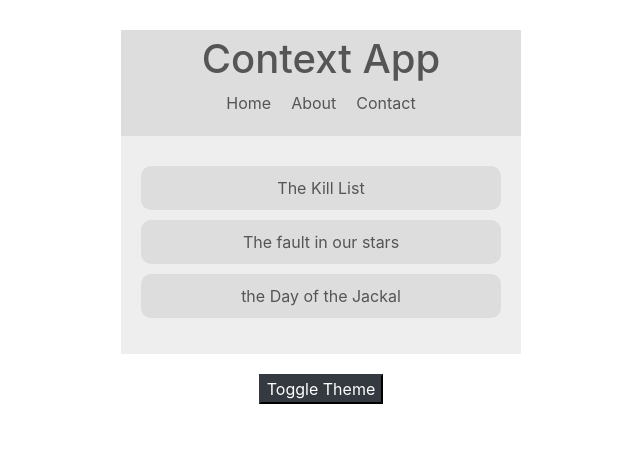
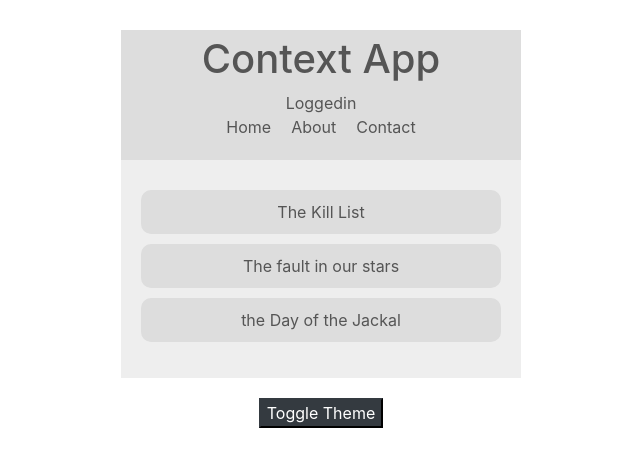
Before and after one commit to specter25/advrea, a React (Create React App) app: page / in a window 1280 px wide. Shown: the top 466 px of the page, without its empty margins (319-959 px from the left). Built offline with nearby package versions, Linux system fonts and the light colour scheme.

Commit message:
auth context added

```diff
--- a/src/App.js
+++ b/src/App.js
@@ -4,15 +4,18 @@ import Navbar from './components/Navbar'
 import Booklist from './components/Booklist'
 import ThemeContextProvider from "./context/ThemeContext";
 import ThemeToggle from './components/ThemeToggle'
+import AuthContextProvider from "./context/AuthContext";
+
 
 function App() {
   return (
     <div className="App">
       <ThemeContextProvider>
+        <AuthContextProvider>
         <Navbar />
         <Booklist />
         <ThemeToggle />
-
+        </AuthContextProvider>
       </ThemeContextProvider>
           </div>
   );
--- a/src/components/Navbar.js
+++ b/src/components/Navbar.js
@@ -1,19 +1,28 @@
 import React, { Component } from 'react'
 import { ThemeContext } from '../context/ThemeContext'
+import { AuthContext } from '../context/AuthContext';
 
 
 
 class Navbar extends Component {
-    static contextType = ThemeContext;
 
 
     render() {
+
+        return (
+            <AuthContext.Consumer>{(authContext) =>(
+                <ThemeContext.Consumer>{(themeContext)=>{
                     console.log(this.context)
-        const {isLightTheme ,light , dark} = this.context;
+                    const {isLightTheme ,light , dark} =
+                    themeContext;
+                    const {isAuthenticated ,toggleAuth} = authContext;
                     const theme = isLightTheme?light:dark ;
                     return (
                         <nav style ={{background:theme.ui , color:theme.syntax}}>
                             <h1>Context App</h1>
+                            <div>
+                                {isAuthenticated?'Loggedin':'Loggedout'}
+                            </div>
                             <ul>
                                 <li>Home</li>
                                 <li>About</li>
@@ -21,6 +30,10 @@ class Navbar extends Component {
                             </ul>
                         </nav>
                     )
+                    }}</ThemeContext.Consumer>
+            )}</AuthContext.Consumer>
+        )
+
     }
 }
 
--- /dev/null
+++ b/src/context/AuthContext.js
@@ -0,0 +1,27 @@
+import React ,{createContext , Component} from 'react'
+
+export const AuthContext = createContext();
+
+class AuthContextProvider extends Component{
+    state = {
+        isAuthenticated: true,
+      }
+      toggleAuth=()=>{
+          this.setState({
+              isAuthenticated:!this.state.isAuthenticated
+          })
+      }
+
+      render(){
+          return (
+              <AuthContext.Provider
+              value= {{...this.state ,
+              toggleAuth:this.toggleAuth}}>
+
+                  {this.props.children}
+              </AuthContext.Provider>
+          )
+      }
+}
+
+export default AuthContextProvider
```
Lines whose indentation alone changed are shown as unchanged.
